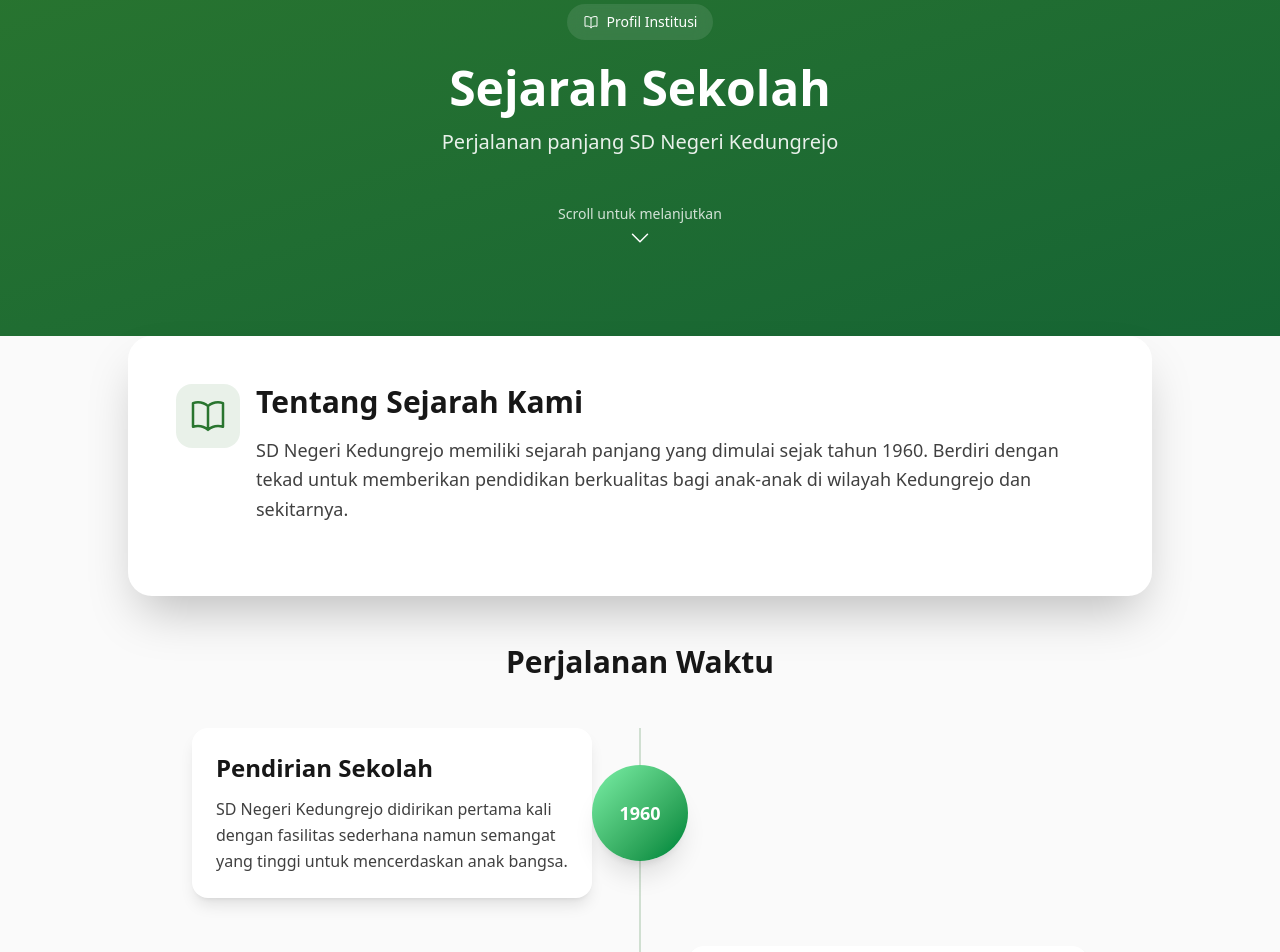
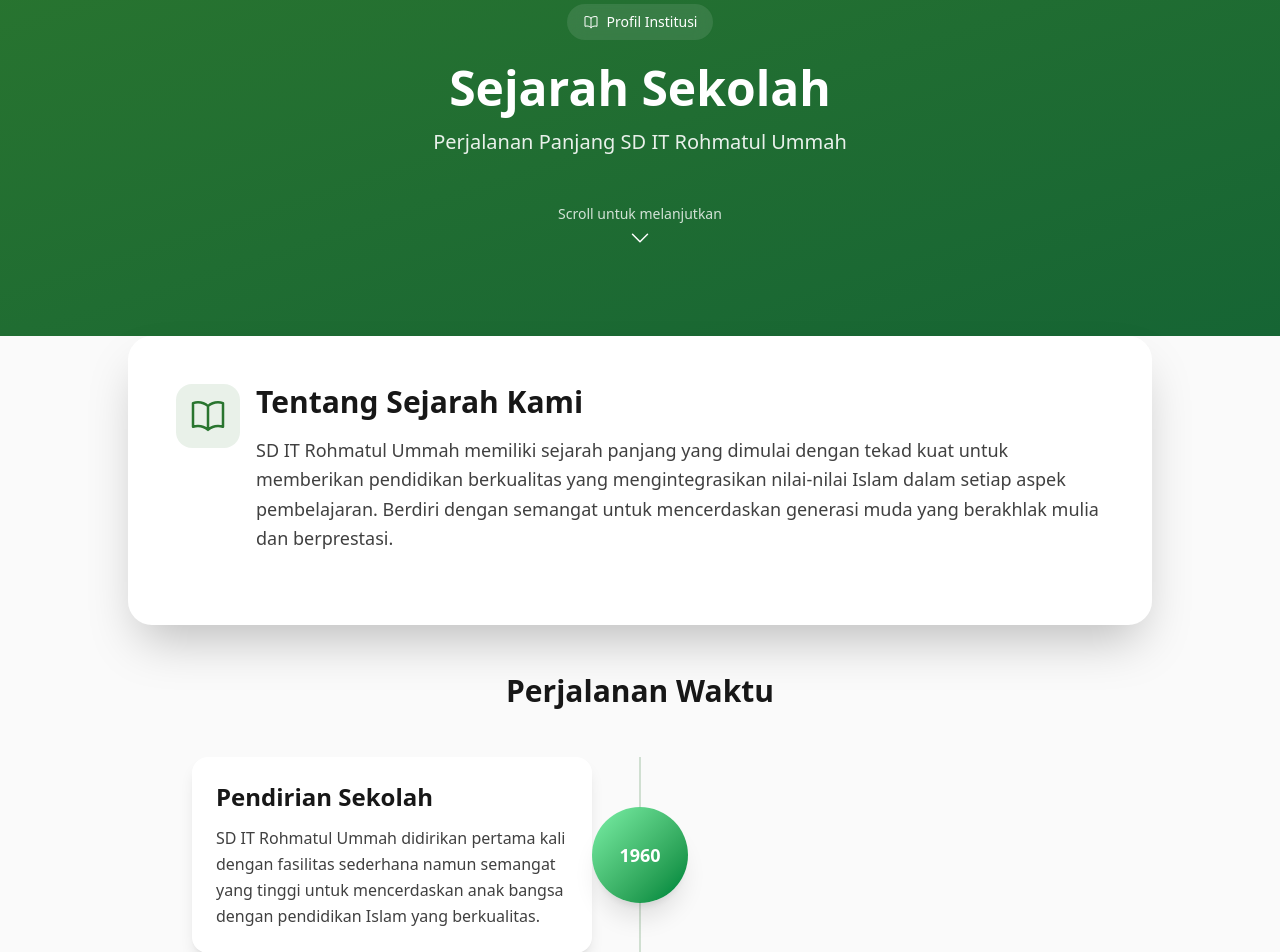
Before and after one commit to caesar013/sdit-rohum, a Vue app: page /sejarah in a window 1280 px wide. Shown: the part 140-1092 px from the top of the page. Built offline with nearby package versions, Linux system fonts and the light colour scheme; no server answers.

Commit message:
refactor: convert Sejarah page to static content
- Remove API dependency from Sejarah.vue
- Remove fetchHistory function and API call
- Update school name references to SD IT Rohmatul Ummah
- Keep getSchoolProfileByKey in api.js (still used by other components)

```diff
--- a/src/views/Sejarah.vue
+++ b/src/views/Sejarah.vue
@@ -1,22 +1,19 @@
 <script setup>
-import { ref, onMounted } from 'vue'
+import { ref } from 'vue'
 import { BookOpenIcon, ChevronDownIcon } from '@heroicons/vue/24/outline'
-import { getSchoolProfileByKey } from '@/services/api'
 
-const isLoading = ref(false)
-
-// School history data
+// School history data - Static content
 const historyData = ref({
     title: 'Sejarah Sekolah',
-    subtitle: 'Perjalanan panjang SD Negeri Kedungrejo',
+    subtitle: 'Perjalanan Panjang SD IT Rohmatul Ummah',
     introduction: {
-        text: 'SD Negeri Kedungrejo memiliki sejarah panjang yang dimulai sejak tahun 1960. Berdiri dengan tekad untuk memberikan pendidikan berkualitas bagi anak-anak di wilayah Kedungrejo dan sekitarnya.'
+        text: 'SD IT Rohmatul Ummah memiliki sejarah panjang yang dimulai dengan tekad kuat untuk memberikan pendidikan berkualitas yang mengintegrasikan nilai-nilai Islam dalam setiap aspek pembelajaran. Berdiri dengan semangat untuk mencerdaskan generasi muda yang berakhlak mulia dan berprestasi.'
     },
     timeline: [
         {
             year: '1960',
             title: 'Pendirian Sekolah',
-            description: 'SD Negeri Kedungrejo didirikan pertama kali dengan fasilitas sederhana namun semangat yang tinggi untuk mencerdaskan anak bangsa.',
+            description: 'SD IT Rohmatul Ummah didirikan pertama kali dengan fasilitas sederhana namun semangat yang tinggi untuk mencerdaskan anak bangsa dengan pendidikan Islam yang berkualitas.',
             icon: 'foundation'
         },
         {
@@ -73,28 +70,6 @@ const historyData = ref({
             color: 'from-violet-400 to-violet-800'
         }
     ]
-})
-
-// Fetch school history from API
-const fetchHistory = async () => {
-    isLoading.value = true
-    try {
-        const response = await getSchoolProfileByKey('history')
-
-        if (response.success && response.data && response.data.value) {
-            // You can parse the history text or use it as introduction
-            historyData.value.introduction.text = response.data.value
-        }
-    } catch (error) {
-        console.error('Error fetching school history:', error)
-        // Keep default values on error
-    } finally {
-        isLoading.value = false
-    }
-}
-
-onMounted(() => {
-    fetchHistory()
 })
 </script>
 
```
